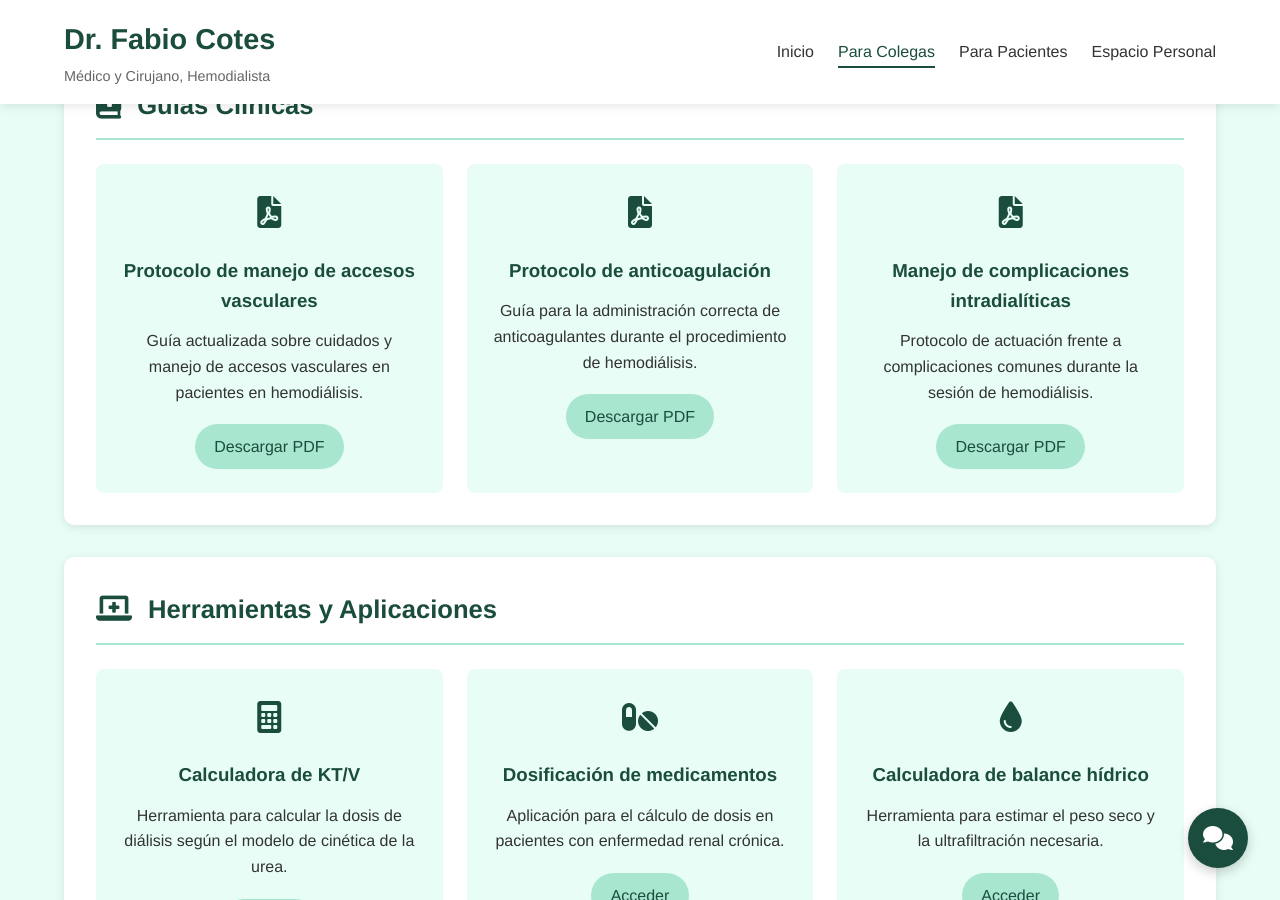
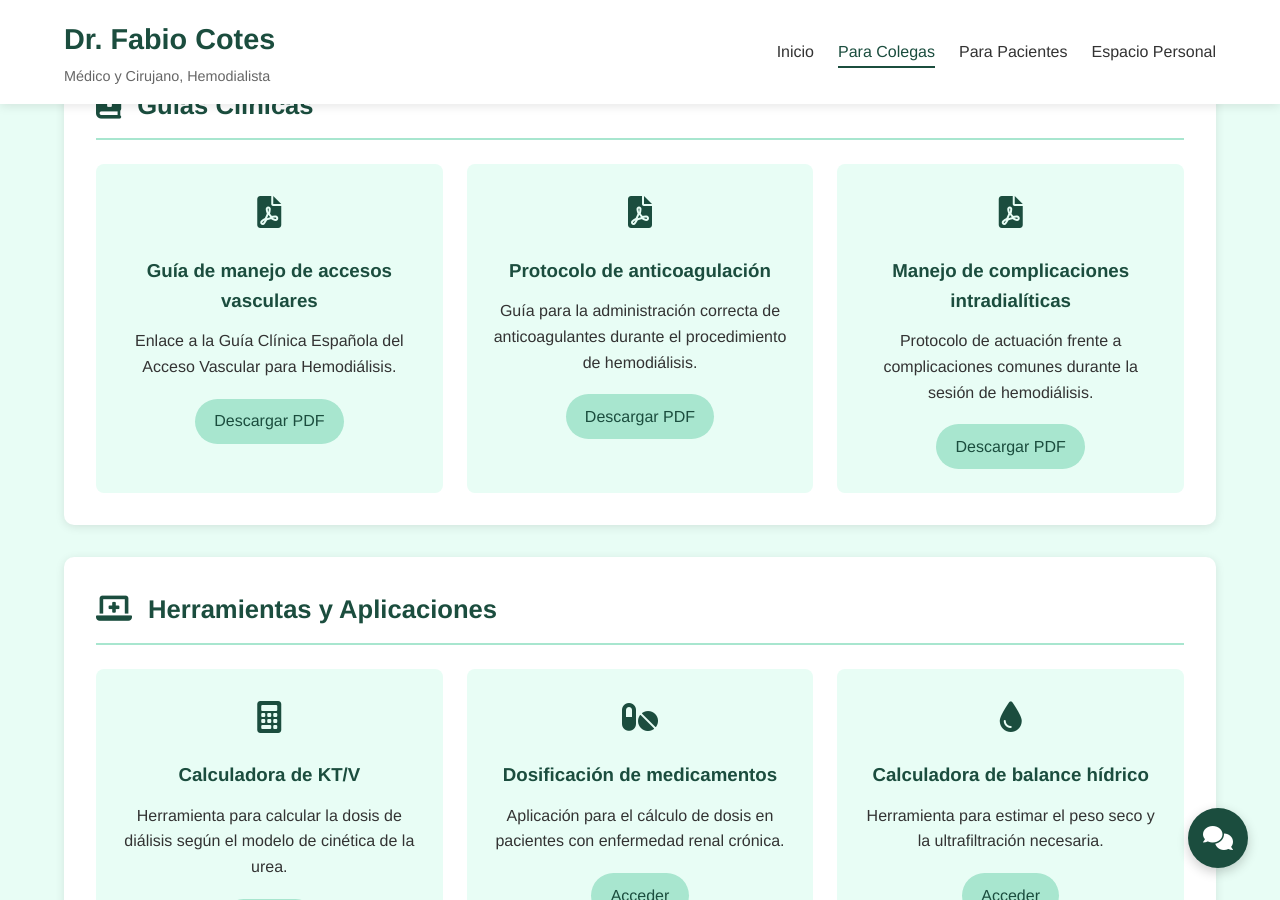
Before and after one commit to fabiocotesmd/fabiocotesmd.github.io, a Jekyll site: the page built from colegas.html, in a window 1280 px wide and 900 px high, scrolled down 312 px. Built offline with Jekyll 4.4.1, drawn with Linux system fonts in a browser that asks for light colours.

Commit message:
On branch main  Your branch is up to date with 'origin/main'.
 Changes to be committed:
	new file:   assets/docs/S0211699517302175.pdf
	modified:   colegas.html

```diff
--- a/colegas.html
+++ b/colegas.html
@@ -17,9 +17,9 @@ permalink: /colegas/
     <div class="resources-grid">
         <div class="resource-card">
             <div class="resource-icon"><i class="fas fa-file-pdf"></i></div>
-            <h3>Protocolo de manejo de accesos vasculares</h3>
-            <p>Guía actualizada sobre cuidados y manejo de accesos vasculares en pacientes en hemodiálisis.</p>
-            <a href="{{ '/assets/docs/protocolo-accesos-vasculares.pdf' | relative_url }}" class="btn">Descargar PDF</a>
+            <h3>Guía de manejo de accesos vasculares</h3>
+            <p>Enlace a la Guía Clínica Española del Acceso Vascular para Hemodiálisis.</p>
+            <a href="{{ 'assets\docs\S0211699517302175.pdf' | relative_url }}" class="btn">Descargar PDF</a>
         </div>
         <div class="resource-card">
             <div class="resource-icon"><i class="fas fa-file-pdf"></i></div>
```
Also changed, not shown: 1 other file.
